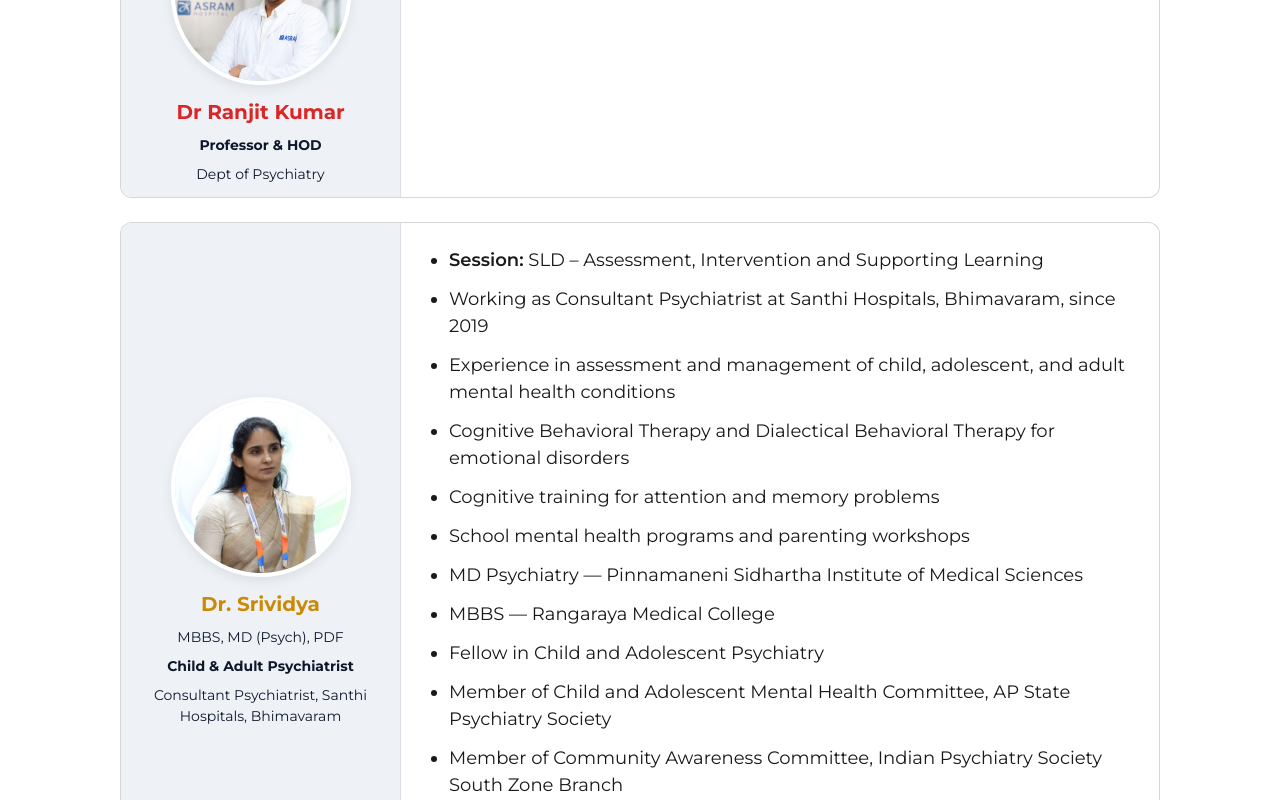
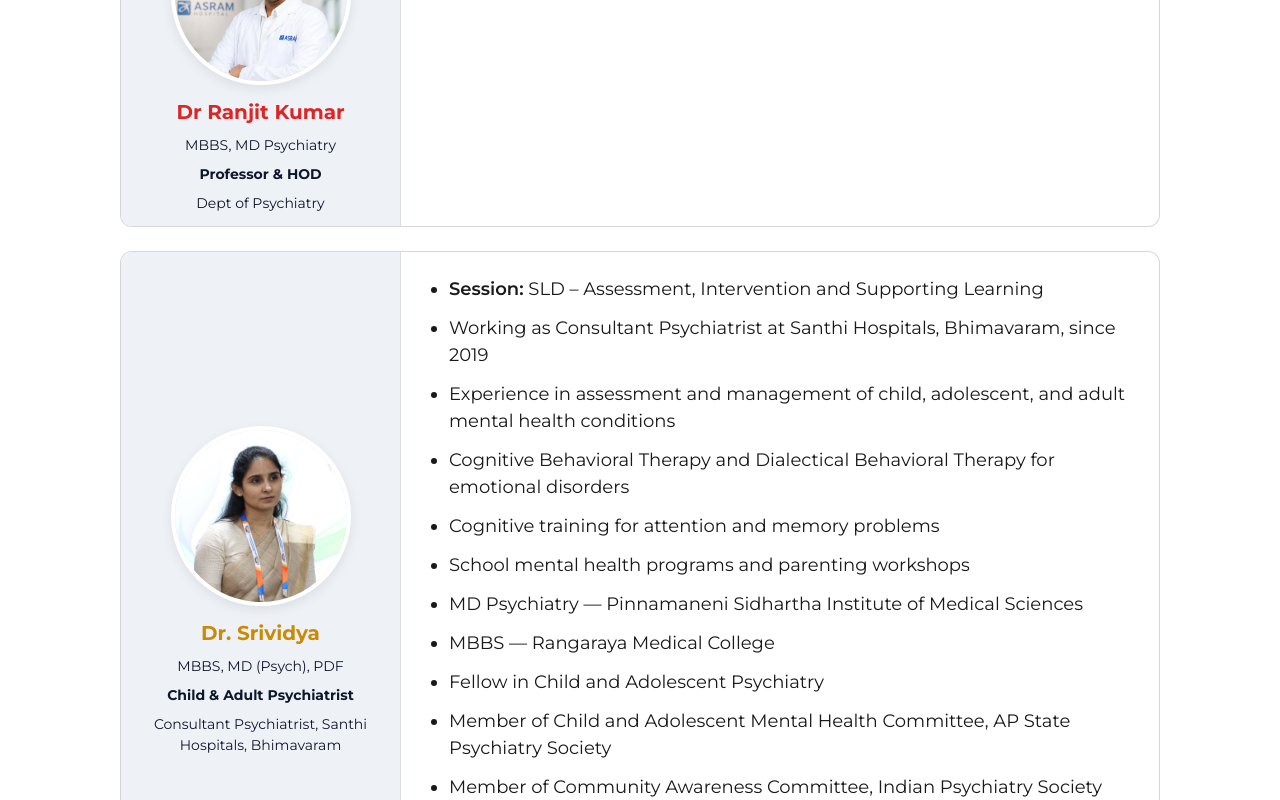
Before and after one commit to janakiram-a11y/Asram_Psychiatry_Workshop, a React (Vite) app: page / in a window 1280 px wide. Shown: the part 3680-4480 px from the top of the page. Built offline with nearby package versions, Linux system fonts and the light colour scheme.

Commit message:
Updated profiles

```diff
--- a/src/data/content.js
+++ b/src/data/content.js
@@ -121,6 +121,7 @@ export const speakers = {
   list: [
     {
       name: 'Dr Ranjit Kumar',
+      credentials: 'MBBS, MD Psychiatry',
       position: 'Professor & HOD',
       institution: 'Dept of Psychiatry',
       photo: '/assets/speakers/ranjit-kumar.jpg',
@@ -242,6 +243,7 @@ export const speakers = {
     },
     {
       name: 'Dr. M. Manasa',
+      credentials: 'MBBS, MD Psychiatry',
       position: 'Assistant Professor',
       institution: 'ASRAMS',
       photo: '/assets/speakers/manasa.jpg',
@@ -265,8 +267,8 @@ export const patrons = {
     { name: 'Dr. K. Santhaiah', role: 'Superintendent, ASRAM', photo: '/assets/guests/santhaiah.png' },
     { name: 'Dr. V. Siva Prabodh', role: 'Dean - (Admin.), ASRAM', photo: '/assets/guests/siva-prabodh.png' },
     { name: 'Dr. Venu Gopala Raju.S', role: 'Dean - (Academic) ASRAM', photo: '/assets/guests/venu-gopala-raju.png' },
+    { name: 'Dr. Indla Rama Subba Reddy', role: 'Emeritus Professor of Psychiatry, ASRAMS', photo: '/assets/guests/indla-rama-subba-reddy.jpg' },
     { name: 'Dr. G. V. Ramana Rao', role: 'Consultant Psychiatrist, Shanthi Hospitals, Bheemavaram', photo: '/assets/guests/ramana-rao.jpg' },
-    { name: 'Dr. Indla Rama Subba Reddy', role: 'Emeritus Professor of Psychiatry, ASRAMS', photo: '/assets/guests/indla-rama-subba-reddy.jpg' },
   ],
 }
 
```
